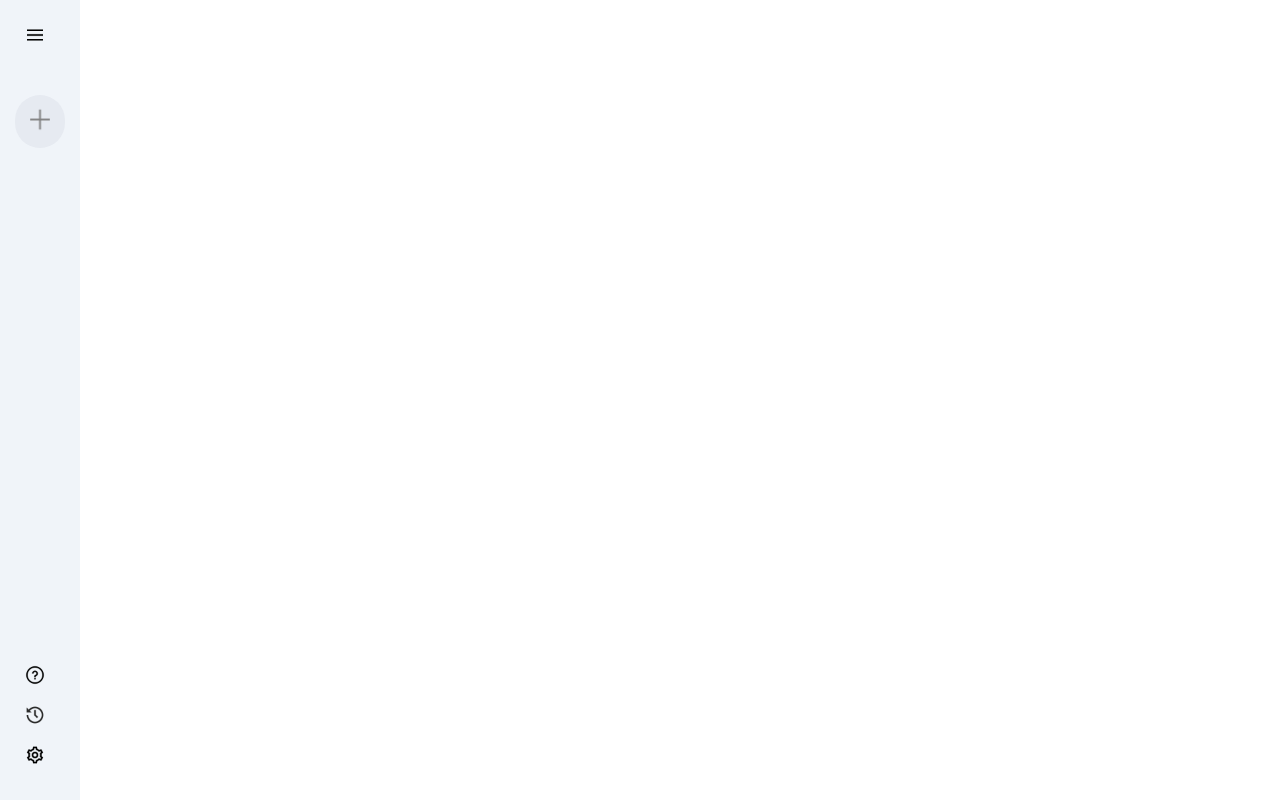
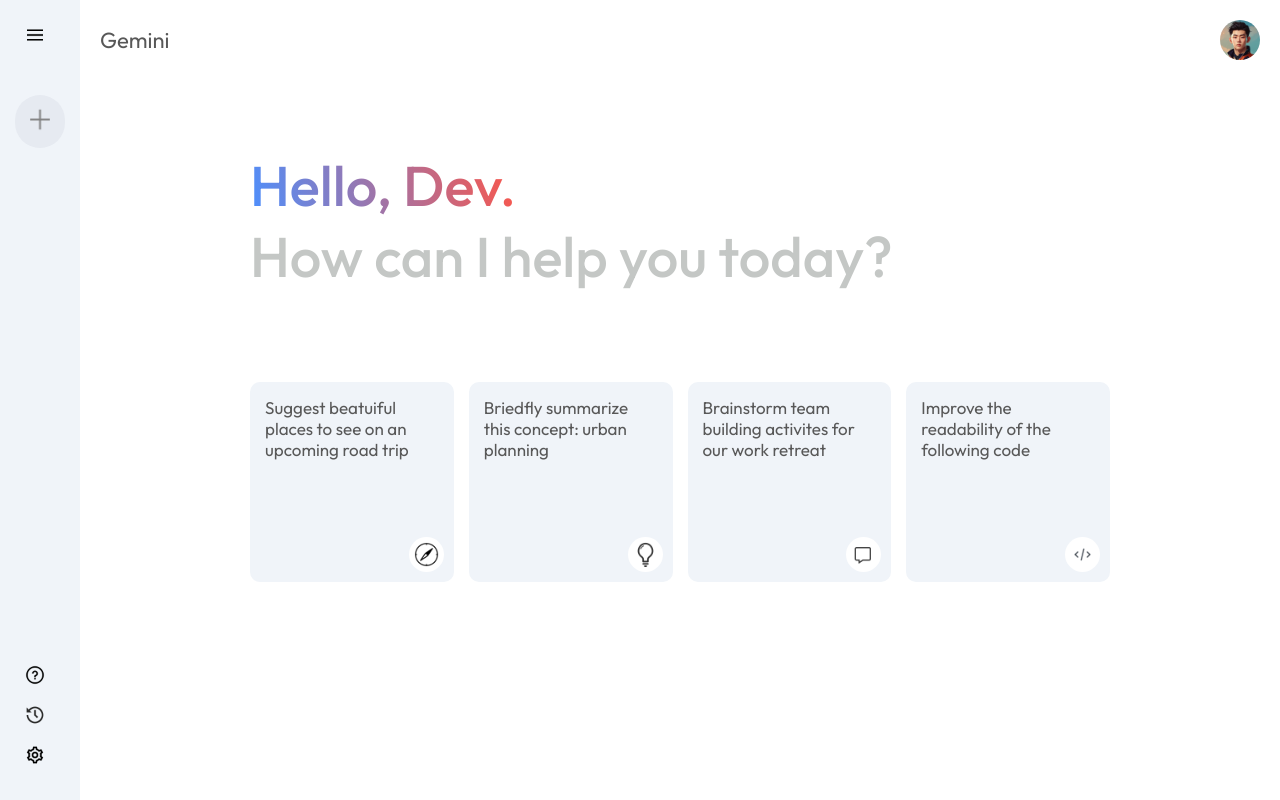
Before and after one commit to lior-tsah/gemini-clone, a React (Vite) app: page / in a window 1280 px wide. Built offline with nearby package versions, Linux system fonts and the light colour scheme.

Commit message:
added main screen ui

```diff
--- a/src/App.jsx
+++ b/src/App.jsx
@@ -1,10 +1,12 @@
 import React from 'react'
 import Sidebar from './components/Sidebar/Sidebar'
+import Main from './components/Main/Main'
 
 const App = () => {
   return (
     <>
       <Sidebar />
+      <Main />
     </>
   )
 }
--- a/src/components/Main/Main.css
+++ b/src/components/Main/Main.css
@@ -0,0 +1,75 @@
+.main{
+    flex: 1;
+    min-height: 100vh;
+    padding-bottom: 15vh;
+    position: relative;
+}
+
+.main .nav{
+    display: flex;
+    align-items: center;
+    justify-content: space-between;
+    font-size: 22px;
+    padding: 20px;
+    color: #585858;
+}
+
+.main .nav img{
+    width: 40px;
+    border-radius: 50%;
+}
+
+.main-container{
+    max-width: 900px;
+    margin: auto;
+}
+
+.main .greet{
+    margin: 50px 0px;
+    font-size: 56px;
+    color: #c4c7c5;
+    font-weight: 500;
+    padding: 20px;
+}
+
+.main .greet span{
+    background: -webkit-linear-gradient(16deg, #4b90ff, #ff5546);
+    -webkit-background-clip: text;
+    -webkit-text-fill-color: transparent;
+}
+
+.main .cards{
+    display: grid;
+    grid-template-columns: repeat( auto-fill, minmax(180px, 1fr));
+    gap: 15px;
+    padding: 20px;
+}
+
+.main .card{
+    height: 200px;
+    padding: 15px;
+    background-color: #f0f4f9;
+    border-radius: 10px;
+    position: relative;
+    cursor: pointer;
+}
+
+.main .card img{
+    width: 35px;
+    padding: 5px;
+    position: absolute;
+    background-color: white;
+    border-radius: 20px;
+    bottom: 10px;
+    right: 10px;
+}
+
+.main .card p{
+    color: #585858;
+    font-size: 17px;
+}
+
+.main .card:hover{
+    background-color: #dfe4ea;
+
+}
--- a/src/components/Main/Main.jsx
+++ b/src/components/Main/Main.jsx
@@ -0,0 +1,41 @@
+import React from 'react'
+import './Main.css'
+import { assets } from '../../assets/assets'
+
+const Main = () => {
+  return (
+    <div className='main'>
+        <div className="nav">
+            <p>Gemini</p>
+            <img src={assets.user_icon} alt="" />
+        </div>
+        <div className="main-container">
+            <div className="greet">
+                <p><span>Hello, Dev.</span></p>
+                <p>How can I help you today?</p>
+            </div>
+            <div className="cards">
+                <div className="card">
+                    <p>Suggest beatuiful places to see on an upcoming road trip</p>
+                    <img src={assets.compass_icon} alt="" />
+                </div>
+                <div className="card">
+                    <p>Briedfly summarize this concept: urban planning</p>
+                    <img src={assets.bulb_icon} alt="" />
+                </div>
+                <div className="card">
+                    <p>Brainstorm team building activites for our work retreat</p>
+                    <img src={assets.message_icon} alt="" />
+                </div>
+                <div className="card">
+                    <p>Improve the readability of the following code</p>
+                    <img src={assets.code_icon} alt="" />
+                </div>
+            </div>
+        </div>
+
+    </div>
+  )
+}
+
+export default Main
```
